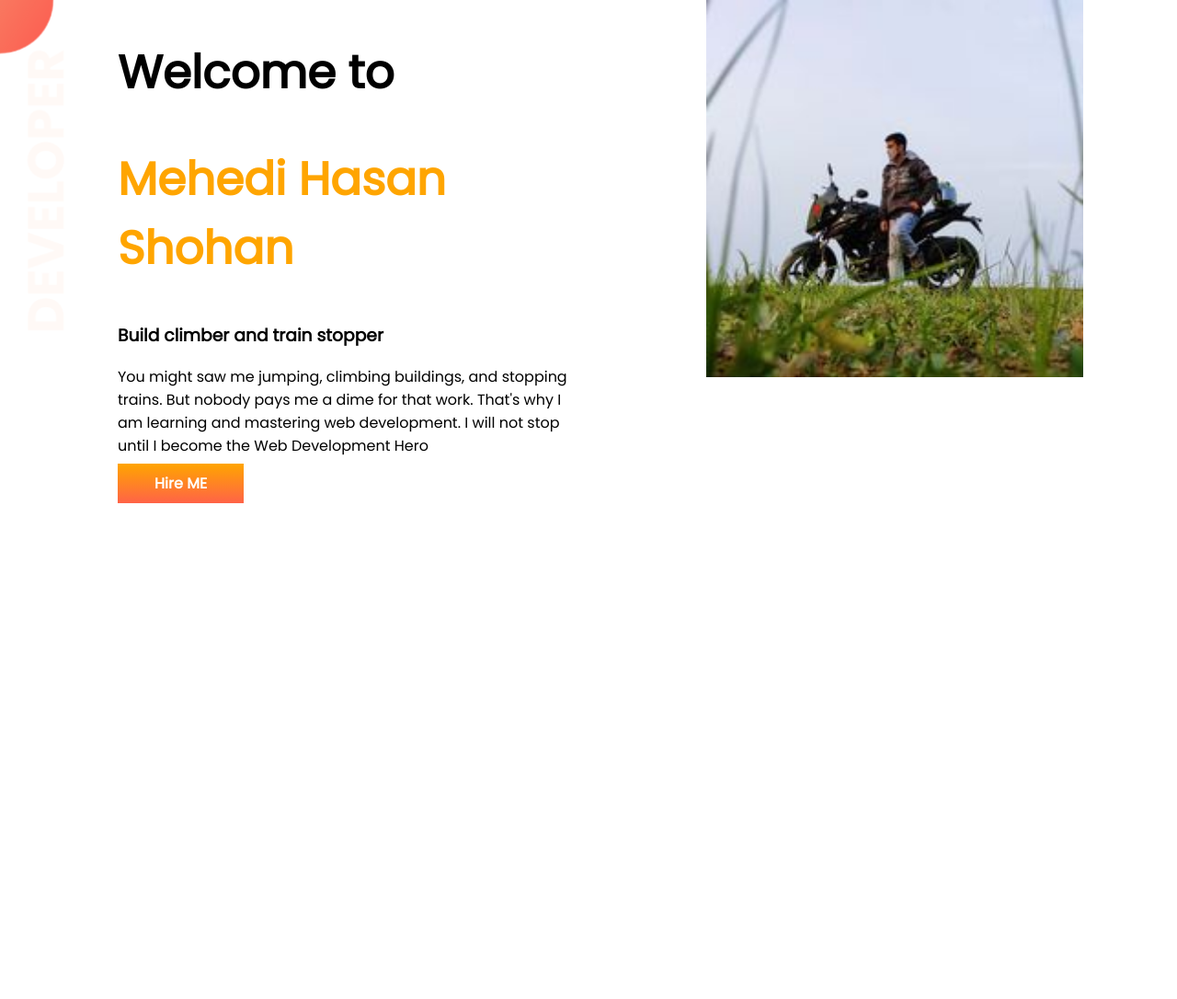
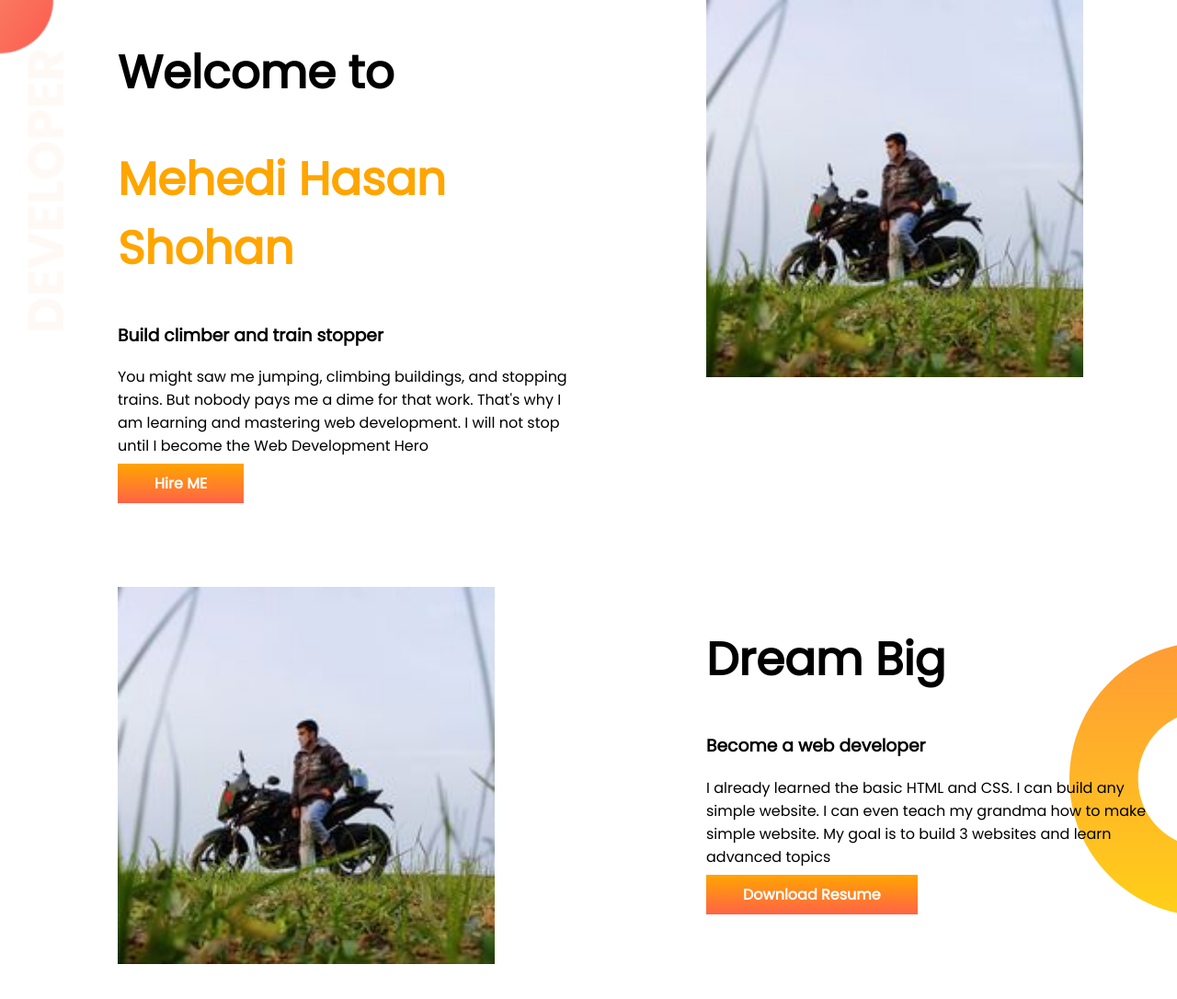
Before and after one commit to mehedihasanshohan/developer-portfolio, a plain HTML site: page index.html in a window 1280 px wide. Shown: the whole page at 92% size. Before the commit the page ends 800 px from the top, so only its background shows below. Drawn offline with Linux system fonts and the light colour scheme.

Commit message:
dream added

```diff
--- a/index.html
+++ b/index.html
@@ -19,11 +19,23 @@
   <h3>Build climber and train stopper</h3>
   <p>You might saw me jumping, climbing buildings, and stopping trains. But nobody pays me a dime for that work. That's why I am learning and mastering web development. I will not stop until I become the Web Development Hero</p>
     <a class="link-button" target=" _blank" href="https://www.facebook.com/profile.php?id=100007820023284">Hire ME</a>
-
-</div>
+ </div>
   <div class="half-width">
   <img src="images/m1.jpg" alt="Mehedi Hasan Shohan">
   </div>
   </section>
+
+  <section class="dream-big">
+    <div class="half-width">
+      <img src="images/m1.jpg" alt="">
+    </div>
+    <div class="half-width">
+      <h1>Dream Big</h1>
+      <h3>Become a web developer</h3>
+      <p>I already learned the basic HTML and CSS. I can build any simple website. I can even teach my grandma how to make simple website. My goal is to build 3 websites and learn advanced topics</p>
+      <a class="link-button" target="_blank" href="https://www.facebook.com/profile.php?id=100007820023284">Download Resume</a>
+  </section>
+    </div>
+  </section>
 </body>
 </html>
--- a/style.css
+++ b/style.css
@@ -10,6 +10,7 @@ h1{
 }
 section{
   display: flex;
+  margin-bottom: 100px;
 }
 .half-width{
   width: 50%;
@@ -17,6 +18,7 @@ section{
 }
 .half-width img{
   width: 80%;
+  position: middle;
 }
 .link-button{
   text-decoration: none;
@@ -29,3 +31,8 @@ section{
   background-image: url(images/top-banner.png);
   background-repeat: no-repeat;
 }
+.dream-big{
+  background-image: url(images/dream-bg.png) ;
+  background-repeat: no-repeat;
+  background-position: right;
+}
```
Also changed, not shown: images/72693215_2446432118960765_8176903495702544384_n-removebg-preview.png (added), m2.jpg (added).
